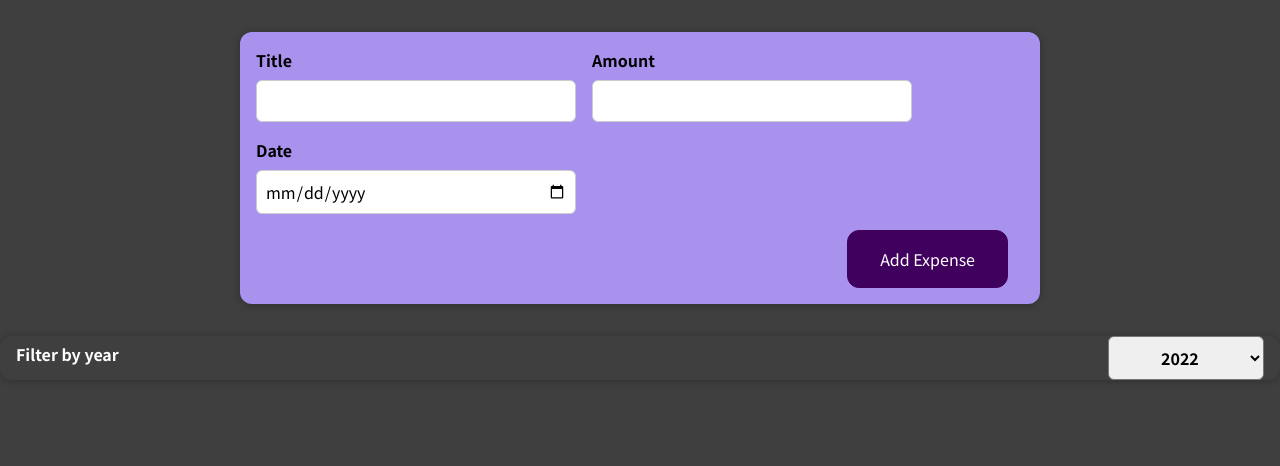
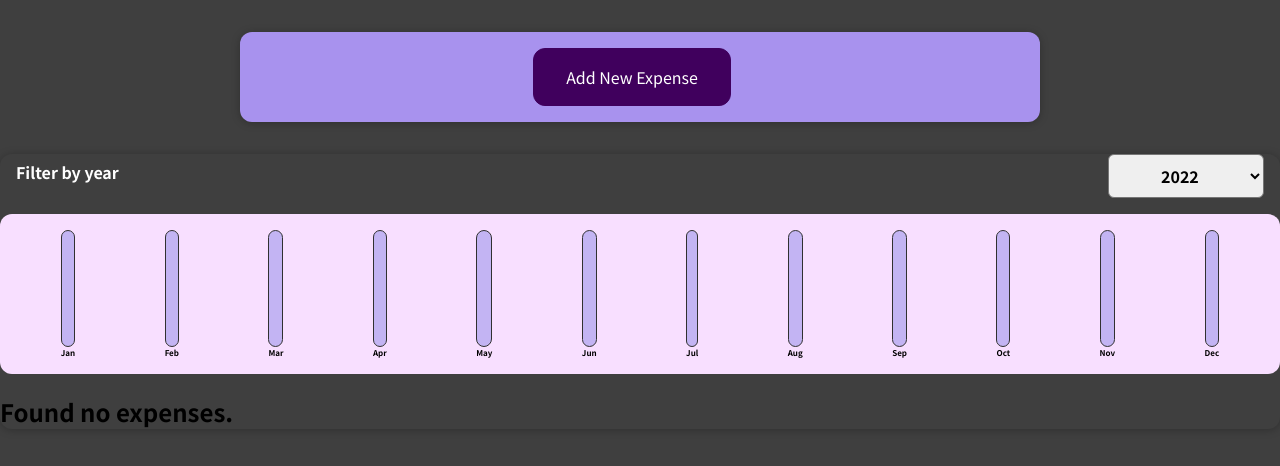
Before and after one commit to asujsi/react-projects, a React (Create React App) app in the folder expense-app/expense-app/: page / in a window 1280 px wide. Shown: the top 466 px of the page. Built offline with nearby package versions, Linux system fonts and the light colour scheme.

Commit message:
commit-6

```diff
--- /dev/null
+++ b/expense-app/expense-app/src/components/Chart/Chart.css
@@ -0,0 +1,9 @@
+.chart {
+  padding: 1rem;
+  border-radius: 12px;
+  background-color: #f8dfff;
+  text-align: center;
+  display: flex;
+  justify-content: space-around;
+  height: 10rem;
+}
--- /dev/null
+++ b/expense-app/expense-app/src/components/Chart/Chart.js
@@ -0,0 +1,23 @@
+import React from "react";
+import ChartBar from "./ChartBar";
+import "./Chart.css";
+
+function Chart(props) {
+  const dataPointValues = props.dataPoints.map((dataPoint) => dataPoint.value);
+  const totalMaximum = Math.max(...dataPointValues);
+
+  return (
+    <div className="chart">
+      {props.dataPoints.map((dataPoint) => (
+        <ChartBar
+          key={dataPoint.label}
+          value={dataPoint.value}
+          maxValue={totalMaximum}
+          label={dataPoint.label}
+        />
+      ))}
+    </div>
+  );
+}
+
+export default Chart;
--- /dev/null
+++ b/expense-app/expense-app/src/components/Chart/ChartBar.css
@@ -0,0 +1,30 @@
+.chart-bar {
+  height: 100%;
+  display: flex;
+  flex-direction: column;
+  align-items: center;
+}
+
+.chart-bar__inner {
+  height: 100%;
+  width: 100%;
+  border: 1px solid #313131;
+  border-radius: 12px;
+  background-color: #c3b4f3;
+  overflow: hidden;
+  display: flex;
+  flex-direction: column;
+  justify-content: flex-end;
+}
+
+.chart-bar__fill {
+  background-color: #4826b9;
+  width: 100%;
+  transition: all 0.3s ease-out;
+}
+
+.chart-bar__label {
+  font-weight: bold;
+  font-size: 0.5rem;
+  text-align: center;
+}
--- /dev/null
+++ b/expense-app/expense-app/src/components/Chart/ChartBar.js
@@ -0,0 +1,24 @@
+import React from "react";
+import "./ChartBar.css";
+
+function ChartBar(props) {
+  let barFillHeight = "0%";
+
+  if (props.maxValue > 0) {
+    barFillHeight = Math.round((props.value / props.maxValue) * 100) + "%";
+  }
+
+  return (
+    <div className="chart-bar">
+      <div className="chart-bar__inner">
+        <div
+          className="chart-bar__fill"
+          style={{ height: barFillHeight }}
+        ></div>
+      </div>
+      <div className="chart-bar__label">{props.label}</div>
+    </div>
+  );
+}
+
+export default ChartBar;
--- a/expense-app/expense-app/src/components/Expense/Expenses.js
+++ b/expense-app/expense-app/src/components/Expense/Expenses.js
@@ -1,7 +1,8 @@
 import { useState } from "react";
-import ExpenseItem from "./ExpenseItem";
 import Card from "../UI/Card";
 import ExpensesFilter from "./ExpenseFilter";
+import ExpensesList from "./ExpensesList";
+import ExpensesChart from "./ExpensesChart";
 import "./Expenses.css";
 
 function Expenses({ expenses }) {
@@ -22,14 +23,8 @@ function Expenses({ expenses }) {
           selected={filteredYear}
           onFilter={filterChangeHandler}
         />
-        {filterYear.map((expense) => (
-          <ExpenseItem
-            key={expense.id}
-            title={expense.title}
-            amount={expense.amount}
-            date={expense.date}
-          />
-        ))}
+        <ExpensesChart expenses={filterYear} />
+        <ExpensesList items={filterYear} />
       </Card>
     </div>
   );
--- /dev/null
+++ b/expense-app/expense-app/src/components/Expense/ExpensesChart.js
@@ -0,0 +1,28 @@
+import React from "react";
+import Chart from "../Chart/Chart";
+
+function ExpensesChart(props) {
+  const chartDataPoints = [
+    { label: "Jan", value: 0 },
+    { label: "Feb", value: 0 },
+    { label: "Mar", value: 0 },
+    { label: "Apr", value: 0 },
+    { label: "May", value: 0 },
+    { label: "Jun", value: 0 },
+    { label: "Jul", value: 0 },
+    { label: "Aug", value: 0 },
+    { label: "Sep", value: 0 },
+    { label: "Oct", value: 0 },
+    { label: "Nov", value: 0 },
+    { label: "Dec", value: 0 },
+  ];
+
+  for (const expense of props.expenses) {
+    const expenseMonth = expense.date.getMonth();
+    chartDataPoints[expenseMonth].value += expense.amount;
+  }
+
+  return <Chart dataPoints={chartDataPoints} />;
+}
+
+export default ExpensesChart;
--- /dev/null
+++ b/expense-app/expense-app/src/components/Expense/ExpensesList.js
@@ -0,0 +1,23 @@
+import React from "react";
+import ExpenseItem from "./ExpenseItem";
+import "./ExpensesList.css";
+
+function ExpensesList(props) {
+  if (props.items.length === 0) {
+    return <h2 className="expenses-list__fallback">Found no expenses.</h2>;
+  }
+  return (
+    <ul className="expenses-list">
+      {props.items.map((expense) => (
+        <ExpenseItem
+          key={expense.id}
+          title={expense.title}
+          amount={expense.amount}
+          date={expense.date}
+        />
+      ))}
+    </ul>
+  );
+}
+
+export default ExpensesList;
--- a/expense-app/expense-app/src/components/NewExpense/ExpenseForm.js
+++ b/expense-app/expense-app/src/components/NewExpense/ExpenseForm.js
@@ -1,7 +1,7 @@
 import React, { useState } from "react";
 import "./ExpenseForm.css";
 
-function ExpenseForm({ onSaveExpenseData }) {
+function ExpenseForm({ onSaveExpenseData, onCancel }) {
   const [enteredTitle, setEnteredTitle] = useState("");
   const [enteredAmount, setEnteredAmount] = useState(""); //thats why(2)
   const [enteredDate, setEnteredDate] = useState(""); //thats why(2)
@@ -18,7 +18,7 @@ function ExpenseForm({ onSaveExpenseData }) {
     event.preventDefault();
     const expenseData = {
       title: enteredTitle,
-      amount: enteredAmount,
+      amount: +enteredAmount,
       date: new Date(enteredDate),
     };
     onSaveExpenseData(expenseData);
@@ -61,6 +61,9 @@ function ExpenseForm({ onSaveExpenseData }) {
         </div>
       </div>
       <div className="new-expense__actions">
+        <button type="button" onClick={onCancel}>
+          Cancel
+        </button>
         <button type="submit">Add Expense</button>
       </div>
     </form>
--- a/expense-app/expense-app/src/components/NewExpense/NewExpense.js
+++ b/expense-app/expense-app/src/components/NewExpense/NewExpense.js
@@ -1,17 +1,37 @@
+import React, { useState } from "react";
 import "./NewExpense.css";
 import ExpenseForm from "./ExpenseForm";
 
 function NewExpense({ onAddExpenseHandler }) {
+  const [isEditing, setIsEditing] = useState(false);
+
   const saveExpenseDataHandler = (enteredExpenseData) => {
     const expenseData = {
       id: Math.random().toString(),
       ...enteredExpenseData,
     };
     onAddExpenseHandler(expenseData);
+    setIsEditing(false);
   };
+
+  const startEditingHandler = () => {
+    setIsEditing(true);
+  };
+
+  const stopEditingHandler = () => {
+    setIsEditing(false);
+  };
+
   return (
     <div className="new-expense">
-      <ExpenseForm onSaveExpenseData={saveExpenseDataHandler} />
+      {isEditing ? (
+        <ExpenseForm
+          onSaveExpenseData={saveExpenseDataHandler}
+          onCancel={stopEditingHandler}
+        />
+      ) : (
+        <button onClick={startEditingHandler}>Add New Expense</button>
+      )}
     </div>
   );
 }
```
Also changed, not shown: expense-app/expense-app/src/components/Expense/ExpensesList.css (added).
